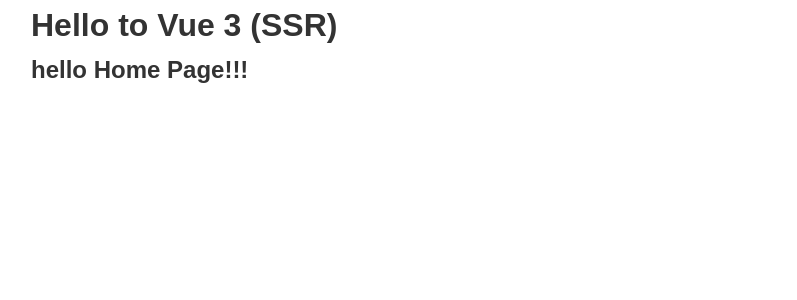
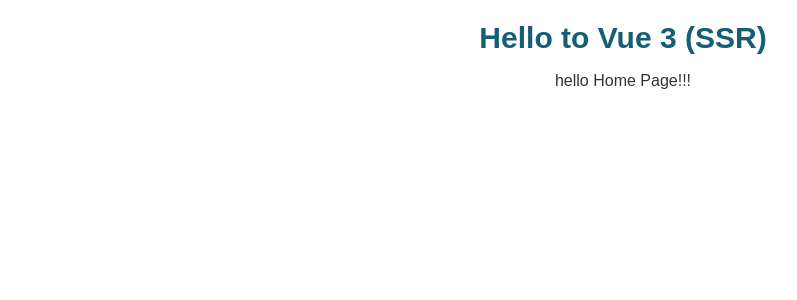
Before and after one commit to rodrigobertin/vue-ssr-template-starte, a Vue app: page / in a window 1280 px wide. Shown: the top 300 px of the page, without its empty margins (17-814 px from the left). Built offline with nearby package versions, Linux system fonts and the light colour scheme.

Commit message:
Integrando tailwind

```diff
--- a/package.json
+++ b/package.json
@@ -21,9 +21,12 @@
   "devDependencies": {
     "@biomejs/biome": "1.9.4",
     "@vitejs/plugin-vue": "^3.2.0",
+    "autoprefixer": "^10.4.20",
     "cross-env": "^7.0.3",
+    "postcss": "^8.5.3",
     "sass": "^1.85.1",
     "sass-loader": "^16.0.5",
+    "tailwindcss": "^3.4.17",
     "typescript": "^4.6.4",
     "vite": "^3.2.4",
     "vue-tsc": "^1.0.9"
--- /dev/null
+++ b/postcss.config.js
@@ -0,0 +1,6 @@
+module.exports = {
+  plugins: {
+    tailwindcss: {},
+    autoprefixer: {},
+  },
+}
--- a/src/App.vue
+++ b/src/App.vue
@@ -1,8 +1,8 @@
 <script setup lang="ts"></script>
 
 <template>
-  <div class="container">
-    <h1>Hello to Vue 3 (SSR)</h1>
+  <div class="container flex flex-col align-middle items-center mt-4">
+    <h1 class="text-3xl mt-5 mb-3 text-cyan-800 font-bold">Hello to Vue 3 (SSR)</h1>
     <router-view></router-view>
   </div>
 </template>
--- a/src/assets/sass/main.scss
+++ b/src/assets/sass/main.scss
@@ -1,3 +1,8 @@
+@use 'tailwindcss/base';
+@use 'tailwindcss/components';
+@use 'tailwindcss/utilities';
+
+
 @use 'variables' as *;
 @use 'mixins' as *;
 @use 'reset';
@@ -10,8 +15,6 @@
 
 // Utility classes
 .container {
-  width: 100%;
   max-width: 1200px;
   margin: 0 auto;
-  padding: 0 $spacing-unit;
 }
--- /dev/null
+++ b/tailwind.config.js
@@ -0,0 +1,11 @@
+/** @type {import('tailwindcss').Config} */
+export default {
+  content: [
+    "./index.html",
+    "./src/**/*.{js,ts,jsx,tsx,vue}",
+  ],
+  theme: {
+    extend: {},
+  },
+  plugins: [],
+}
```
